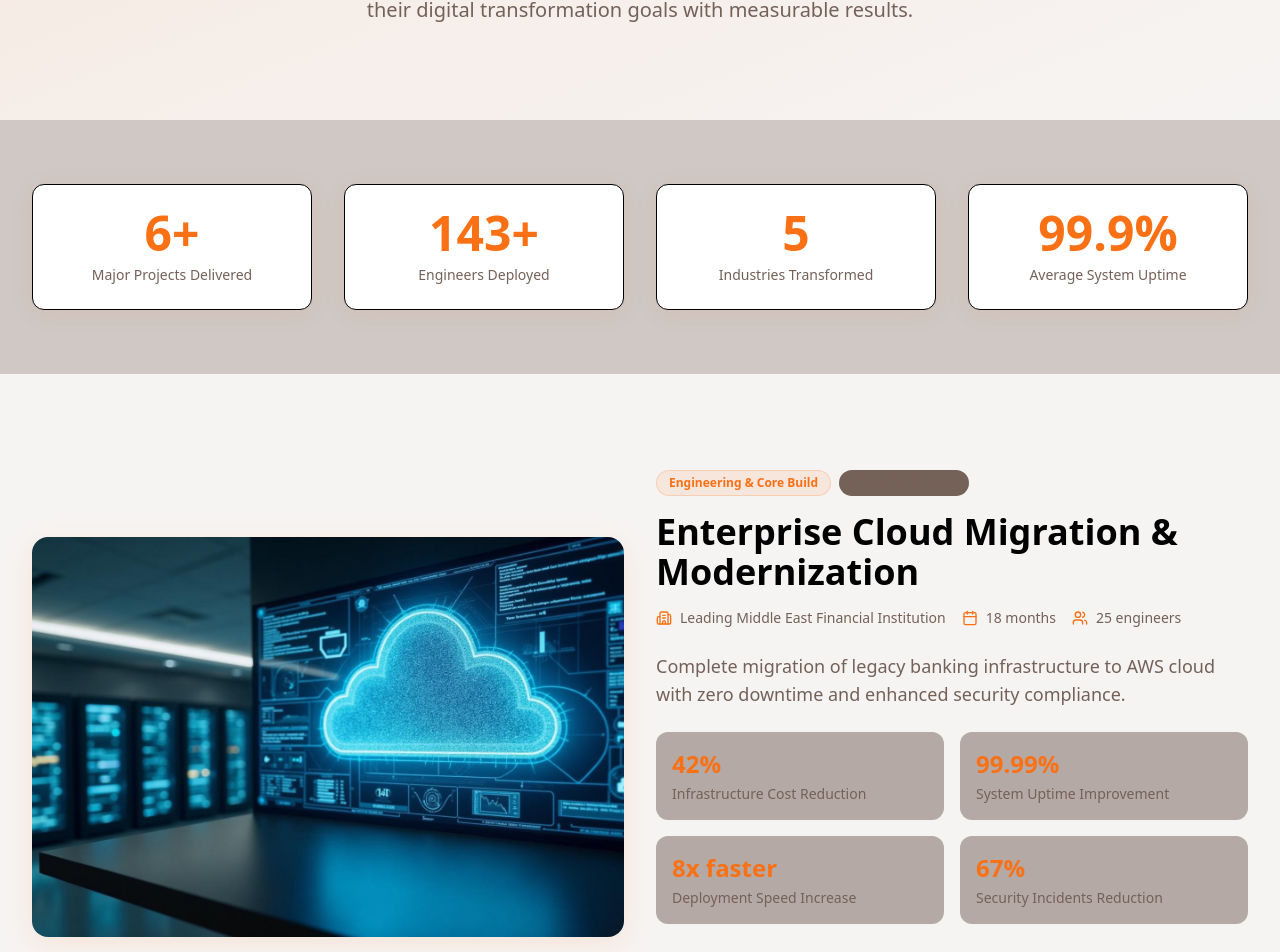
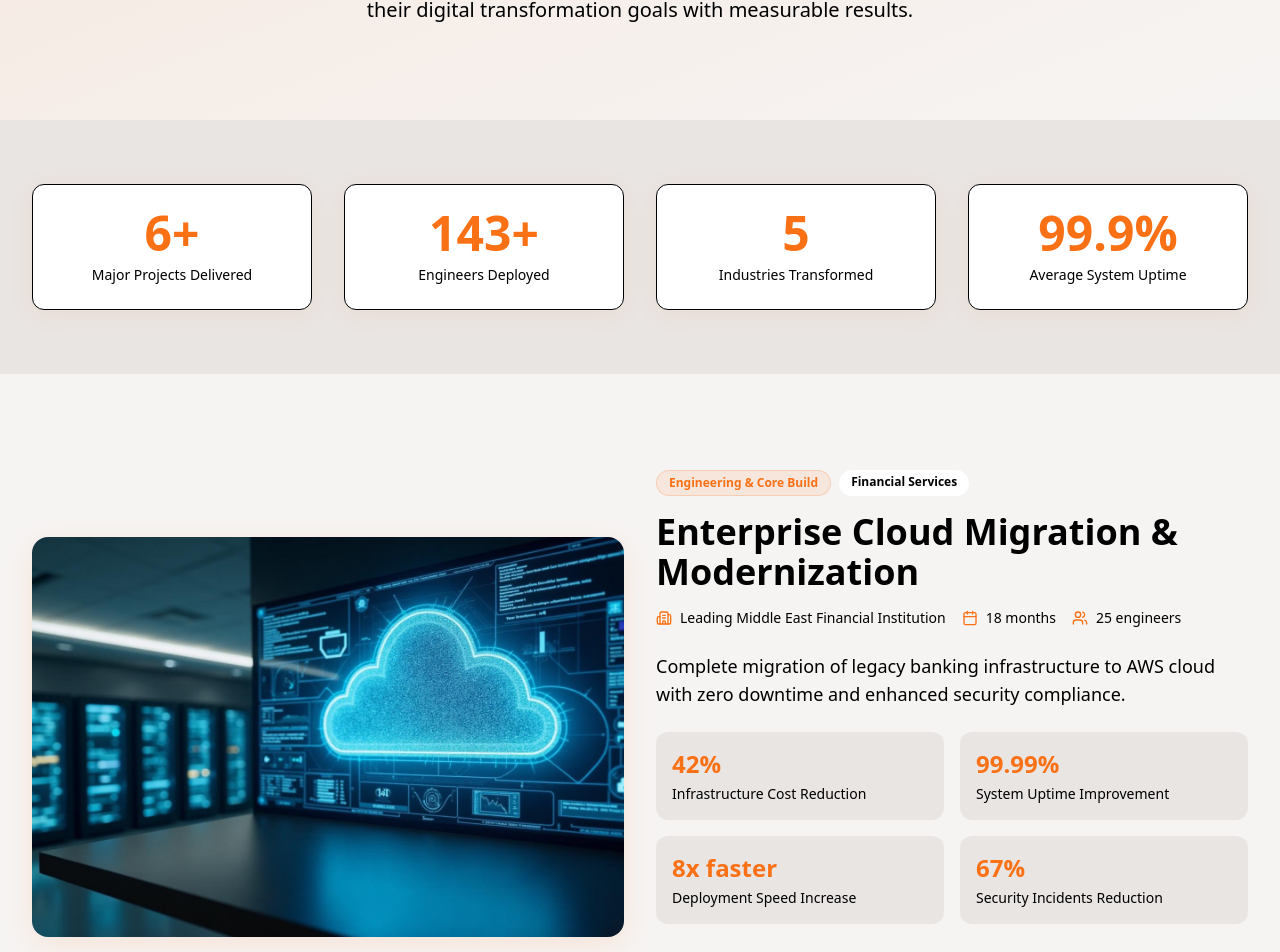
Before and after one commit to rajatbisht01/attum_global, a Next.js app: page /case-studies in a window 1280 px wide. Shown: the part 460-1412 px from the top of the page. Built offline with nearby package versions, Linux system fonts and the light colour scheme.

Commit message:
fix_case_study

```diff
--- a/src/app/case-studies/[id]/page.js
+++ b/src/app/case-studies/[id]/page.js
@@ -32,7 +32,7 @@ export default function CaseStudyDetail({ params }) {
                 <span className="px-4 py-2 bg-primary/10 text-primary rounded-full text-sm font-semibold border border-primary/20">
                   {caseStudy.pillar}
                 </span>
-                <span className="px-4 py-2 bg-muted text-muted-foreground rounded-full text-sm font-semibold">
+                <span className="px-4 py-2 bg-white text-muted-foreground rounded-full text-sm font-semibold">
                   {caseStudy.industry}
                 </span>
               </div>
@@ -84,7 +84,7 @@ export default function CaseStudyDetail({ params }) {
         </section>
 
         {/* Results Cards */}
-        <section className="py-16 bg-muted/30">
+        <section className="py-16 bg-muted/10">
           <div className="container mx-auto px-6 lg:px-8">
             <div className="max-w-5xl mx-auto">
               <h2 className="text-3xl md:text-4xl font-bold mb-12 text-center">
@@ -99,7 +99,7 @@ export default function CaseStudyDetail({ params }) {
                     <div className="text-4xl font-bold text-gradient mb-3">
                       {result.value}
                     </div>
-                    <div className="text-sm text-muted-foreground">
+                    <div className="text-sm text-black">
                       {result.metric}
                     </div>
                   </div>
--- a/src/app/case-studies/page.js
+++ b/src/app/case-studies/page.js
@@ -6,6 +6,7 @@ import { ArrowRight, Building2, Calendar, Users } from "lucide-react";
 
 
 import { caseStudies } from "../../constant.ts";
+import GradientText from "@/components/ui/GradientText.jsx";
 
 export default function CaseStudies() {
   return (
@@ -27,7 +28,7 @@ export default function CaseStudies() {
                 <span className="text-gradient"> Technology Excellence</span>
               </h1>
 
-              <p className="text-xl text-muted-foreground max-w-3xl mx-auto">
+              <p className="text-xl text-black max-w-3xl mx-auto">
                 Explore how ATTUM has helped leading organizations across industries achieve their digital transformation goals with measurable results.
               </p>
             </div>
@@ -35,7 +36,7 @@ export default function CaseStudies() {
         </section>
 
         {/* Stats Section */}
-        <section className="py-16 bg-muted/30">
+        <section className="py-16 bg-muted/10">
           <div className="container mx-auto px-6 lg:px-8">
             <div className="grid grid-cols-2 md:grid-cols-4 gap-8">
               {[
@@ -51,7 +52,7 @@ export default function CaseStudies() {
                   <div className="text-4xl md:text-5xl font-bold text-gradient mb-2">
                     {stat.value}
                   </div>
-                  <div className="text-sm text-muted-foreground">{stat.label}</div>
+                  <div className="text-sm text-black">{stat.label}</div>
                 </div>
               ))}
             </div>
@@ -87,7 +88,7 @@ export default function CaseStudies() {
                       <span className="px-3 py-1 bg-primary/10 text-primary rounded-full text-xs font-semibold border border-primary/20">
                         {study.pillar}
                       </span>
-                      <span className="px-3 py-1 bg-muted text-muted-foreground rounded-full text-xs font-semibold">
+                      <span className="px-3 py-1 bg-white text-black rounded-full text-xs font-semibold">
                         {study.industry}
                       </span>
                     </div>
@@ -96,7 +97,7 @@ export default function CaseStudies() {
                       {study.title}
                     </h2>
 
-                    <div className="flex flex-wrap gap-4 mb-6 text-sm text-muted-foreground">
+                    <div className="flex flex-wrap gap-4 mb-6 text-sm text-black">
                       <div className="flex items-center gap-2">
                         <Building2 className="w-4 h-4 text-primary" />
                         <span>{study.client}</span>
@@ -113,17 +114,17 @@ export default function CaseStudies() {
                       </div>
                     </div>
 
-                    <p className="text-lg text-muted-foreground mb-6">
+                    <p className="text-lg text-black mb-6">
                       {study.description}
                     </p>
 
                     <div className="grid grid-cols-2 gap-4 mb-8">
                       {study.results.slice(0, 4).map((result, idx) => (
-                        <div key={idx} className="bg-muted/50 rounded-xl p-4">
+                        <div key={idx} className="bg-muted/10 rounded-xl p-4">
                           <div className="text-2xl font-bold text-gradient mb-1">
                             {result.value}
                           </div>
-                          <div className="text-sm text-muted-foreground">
+                          <div className="text-sm text-black">
                             {result.metric}
                           </div>
                         </div>
@@ -160,8 +161,11 @@ export default function CaseStudies() {
                 href="/#contact"
                 className="inline-flex items-center gap-2 px-8 py-4 bg-primary text-primary-foreground rounded-lg font-semibold text-lg hover:bg-primary/90 transition-smooth shadow-button"
               >
+
+
                 Get in Touch
                 <ArrowRight className="w-5 h-5" />
+
               </Link>
             </div>
           </div>
```
